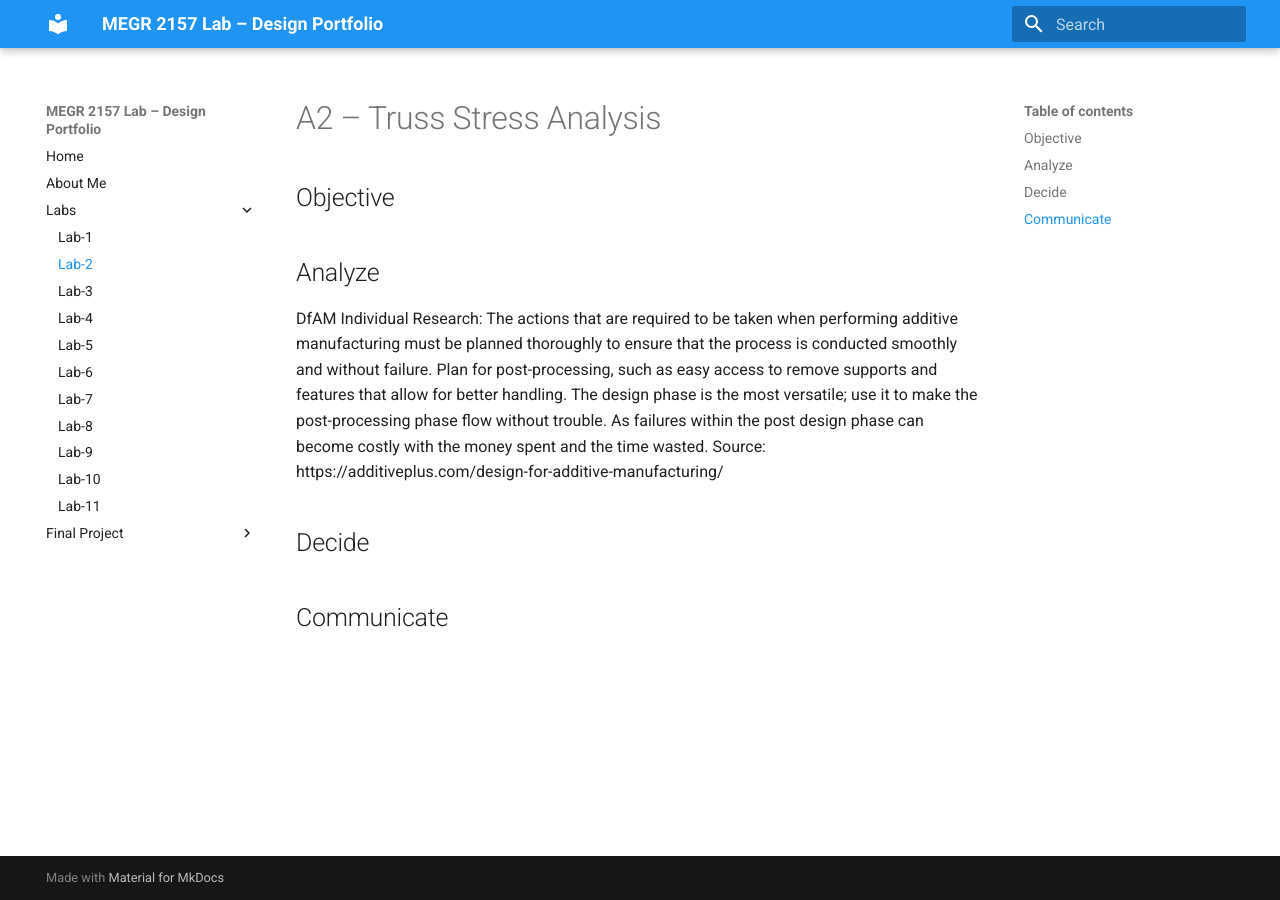
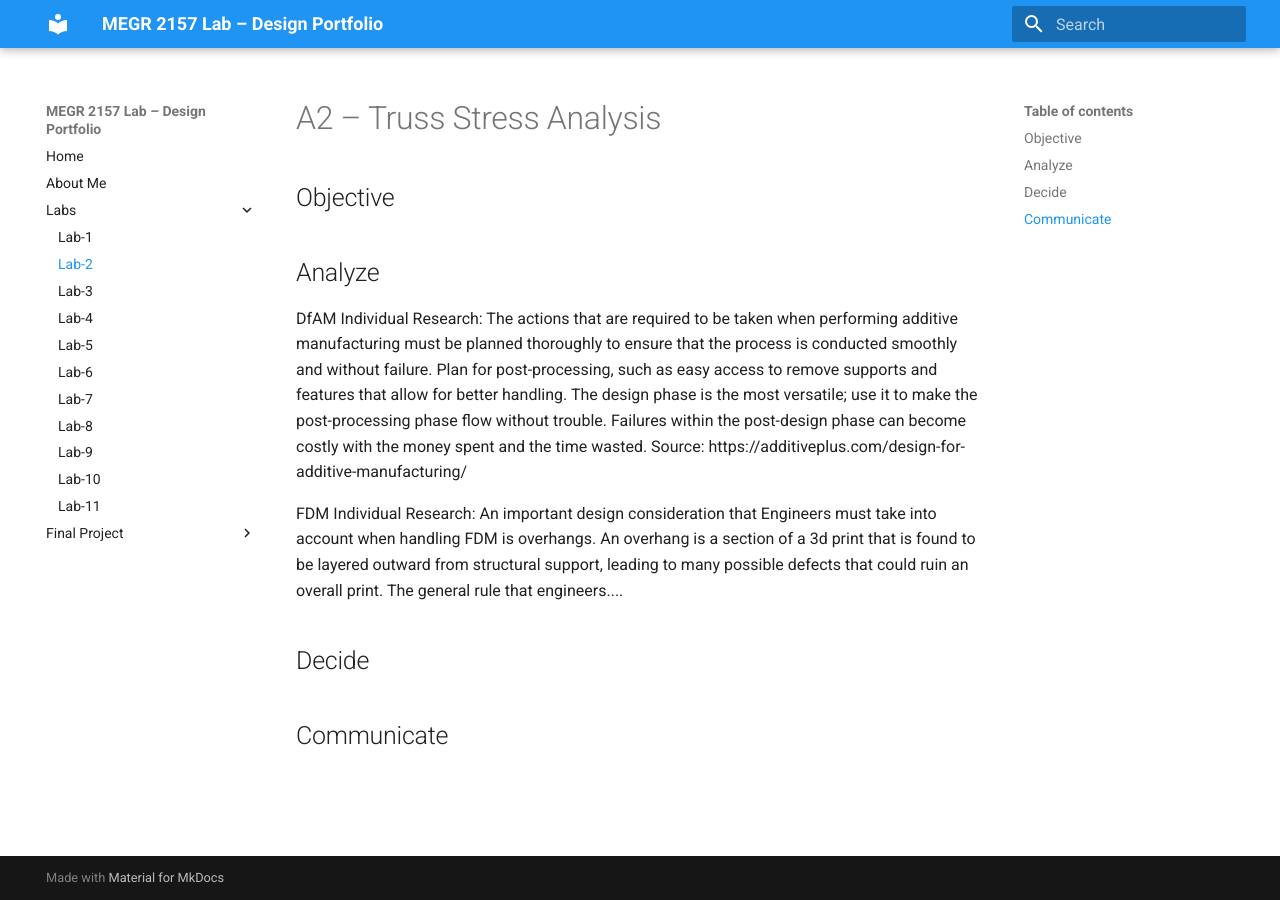
Before and after one commit to EthanMinton/Ethan-Minton-SophDesignLab-Portfolio, an MkDocs documentation site: the page built from docs/Labs/L02/index.md, in a window 1280 px wide. Built offline with MkDocs 1.6.1 and Material for MkDocs 9.7.7, drawn with Linux system fonts in a browser that asks for light colours.

Commit message:
Update index.md
FDM Research

```diff
--- a/docs/Labs/L02/index.md
+++ b/docs/Labs/L02/index.md
@@ -5,8 +5,10 @@
 
 ## Analyze
 
-DfAM Individual Research: The actions that are required to be taken when performing additive manufacturing must be planned thoroughly to ensure that the process is conducted smoothly and without failure. Plan for post-processing, such as easy access to remove supports and features that allow for better handling. The design phase is the most versatile; use it to make the post-processing phase flow without trouble. As failures within the post design phase can become costly with the money spent and the time wasted.
+DfAM Individual Research: The actions that are required to be taken when performing additive manufacturing must be planned thoroughly to ensure that the process is conducted smoothly and without failure. Plan for post-processing, such as easy access to remove supports and features that allow for better handling. The design phase is the most versatile; use it to make the post-processing phase flow without trouble. Failures within the post-design phase can become costly with the money spent and the time wasted.
 Source: https://additiveplus.com/design-for-additive-manufacturing/
+
+FDM Individual Research: An important design consideration that Engineers must take into account when handling FDM is overhangs. An overhang is a section of a 3d print that is found to be layered outward from structural support, leading to many possible defects that could ruin an overall print. The general rule that engineers....
 
 ## Decide
 
```
